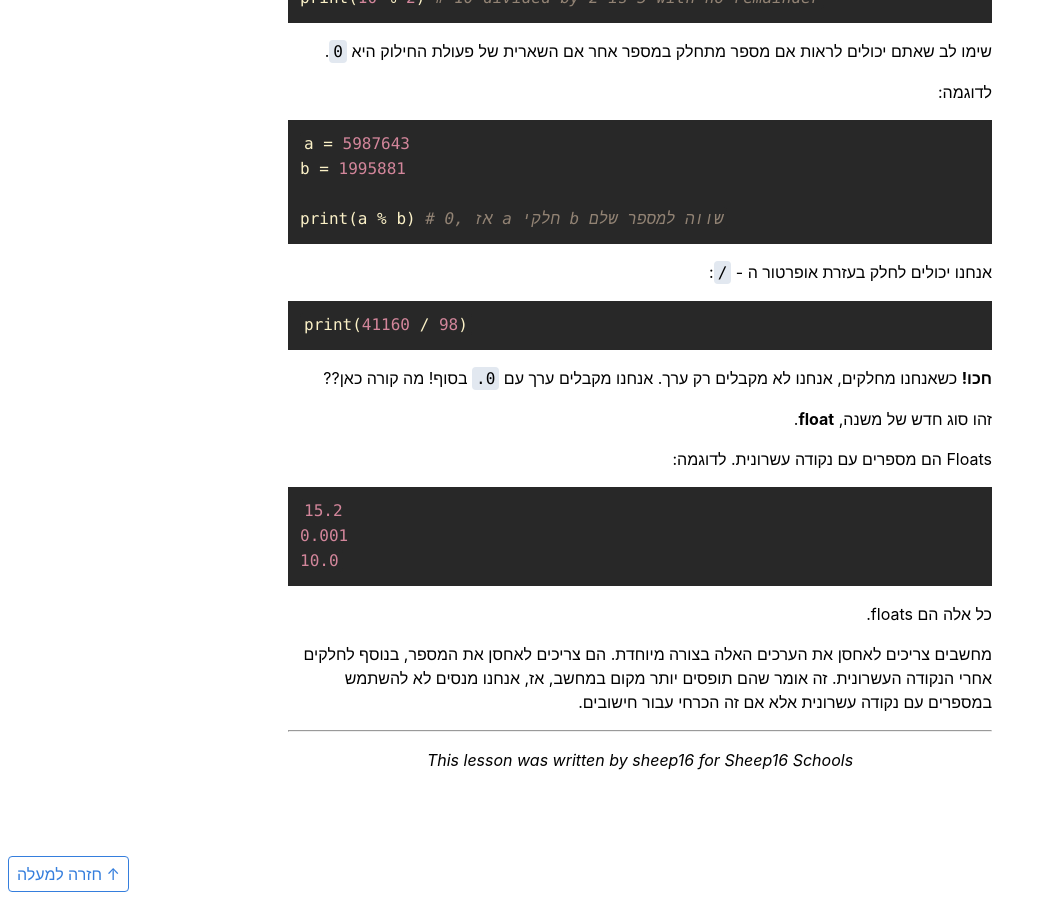
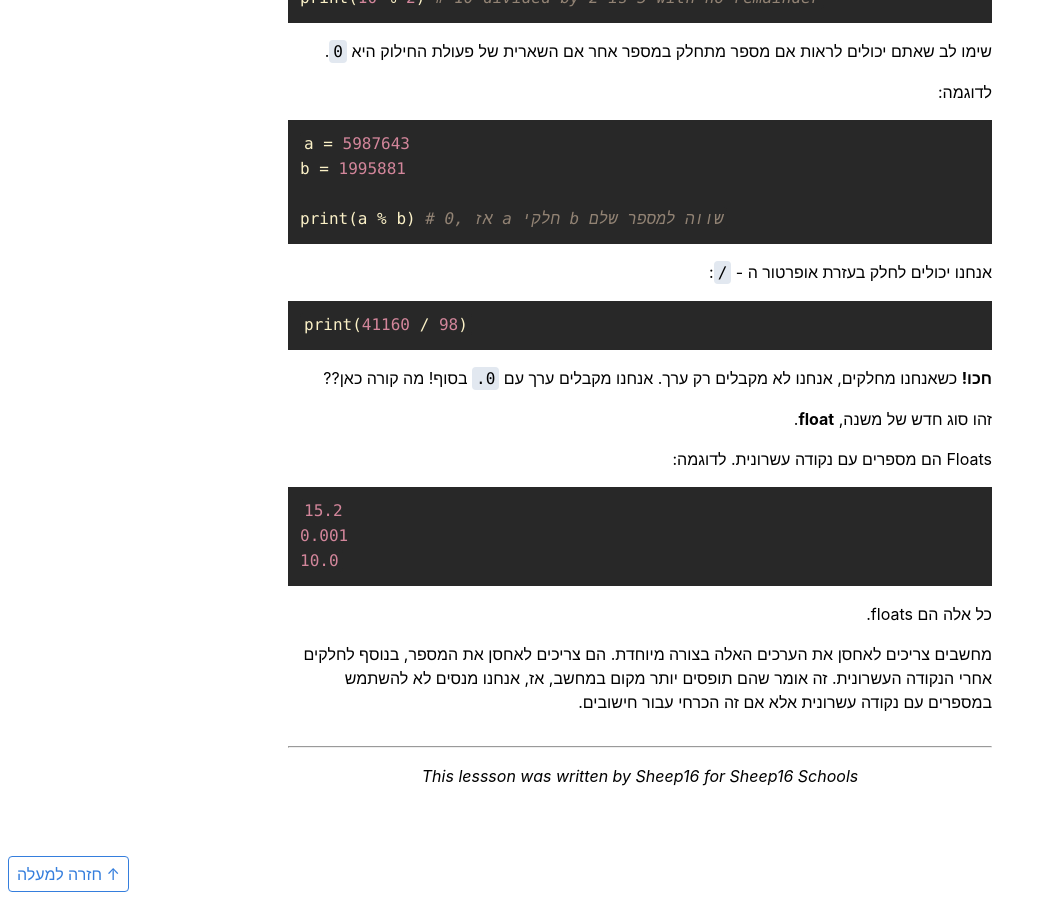
Before and after one commit to sheepsixteen/schools, a Jekyll site: the page built from _posts/2020-10-03-lesson-2.md, in a window 1280 px wide and 900 px high, scrolled down 7974 px. Shown: the whole window, without its empty margins (0-1047 px from the left). Built offline with Jekyll 4.4.1, drawn with Linux system fonts in a browser that asks for light colours; nearby versions of some CDN libraries; a script that is not in the unit is left out.

Commit message:
written by

```diff
--- a/_posts/2020-10-03-lesson-2.md
+++ b/_posts/2020-10-03-lesson-2.md
@@ -423,5 +423,7 @@
 
 
 -----
-_This lesson was written by sheep16 for Sheep16 Schools_
-{: style="text-align: center" }
+{: style="margin-top: 2em" }
+
+_This lessson was written by Sheep16 for Sheep16 Schools_
+{: style="text-align:center" }
```
